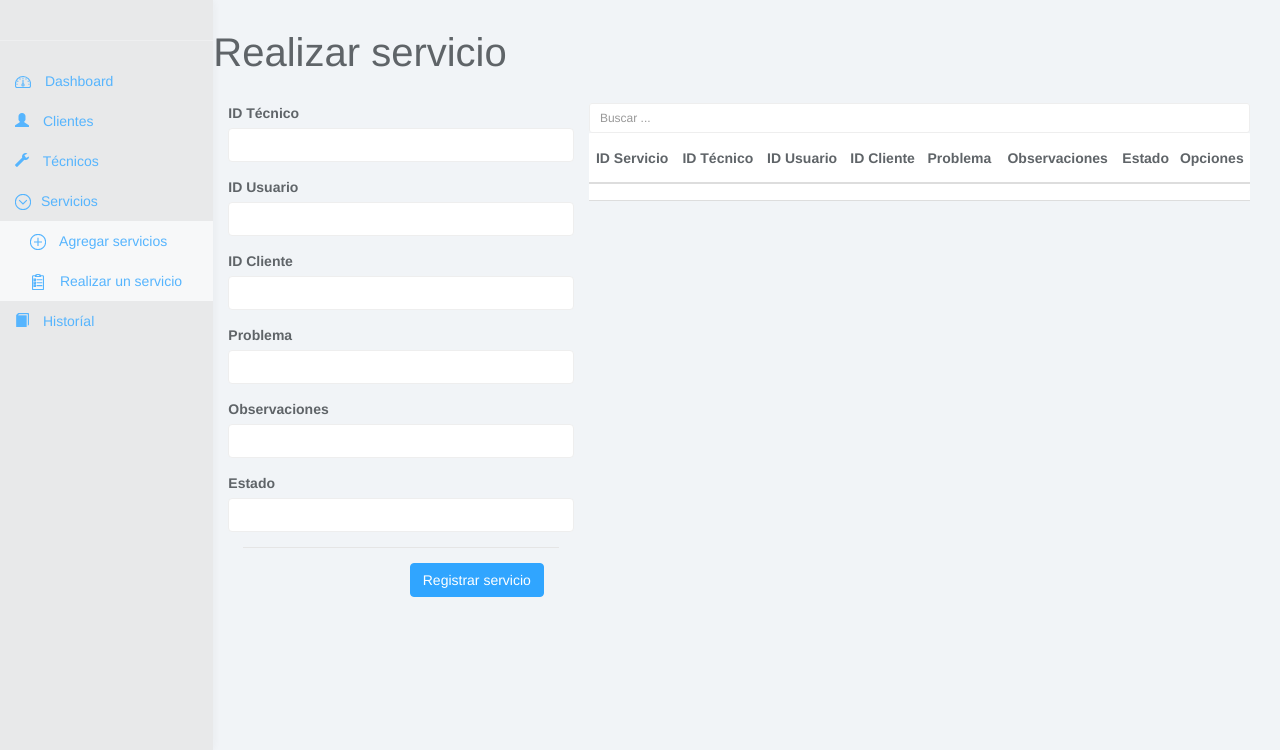
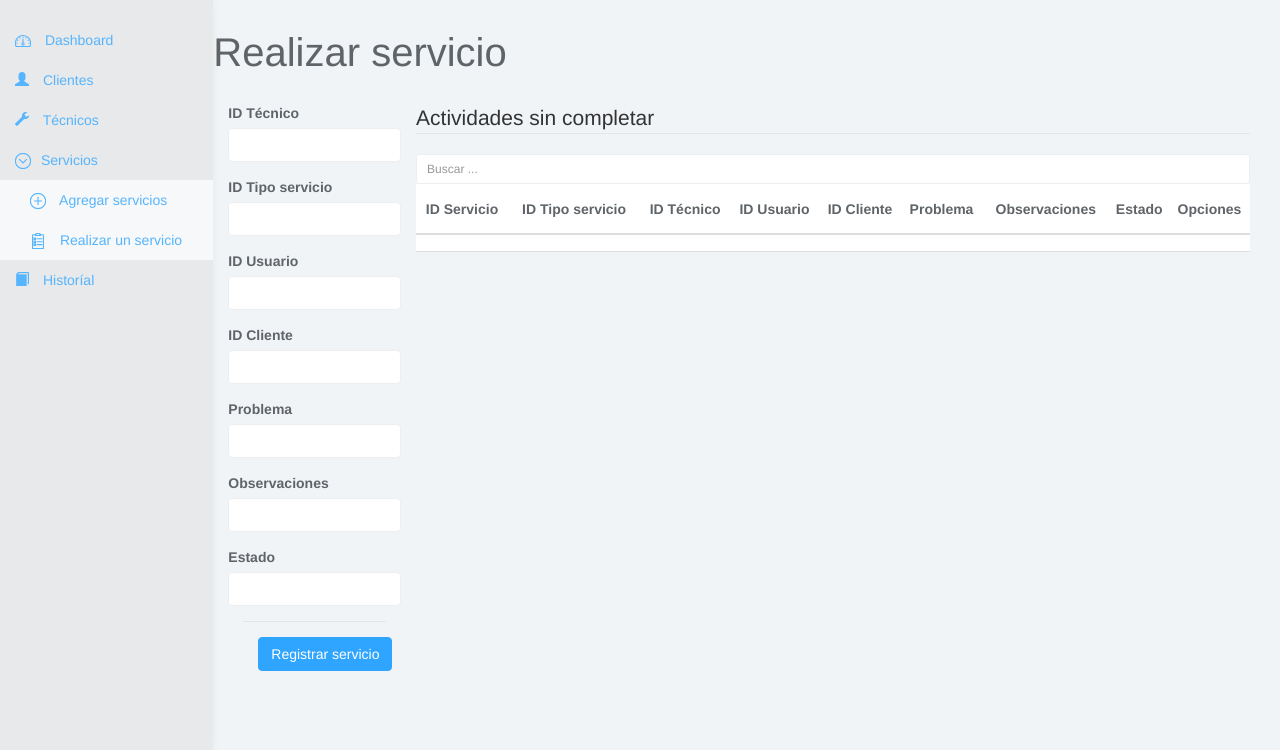
Before and after one commit to EduardoHdz/siicom-web, a Node project: template controllers/Panel/views/Servicios.ejs in a window 1280 px wide. Shown: the part 50-800 px from the top of the page. Run offline with Node 20 templates, Linux system fonts and the light colour scheme; the template is opened without the code that fills it, so the values that code supplies are empty; some libraries are stand-ins or nearby versions.

Commit message:
Se realizaron cambios esteticos y funcionales

```diff
--- a/controllers/Panel/index.js
+++ b/controllers/Panel/index.js
@@ -218,7 +218,7 @@ app.get('/infoS', login, function(req, res){
 });
 
 app.post('/Serv',login,function(req, res){
-	BD.query("INSERT INTO servicios (idTécnico, Problema, idUsuario, Observaciones, Estatus, idCliente) VALUES (?,?,?,?,?,?)",[req.body.idTecnico, req.body.Problema, req.body.idUsuario, req.body.Observaciones, req.body.Estatus, req.body.idCliente],
+	BD.query("INSERT INTO servicios (idTécnico, idTipoServicio, Problema, idUsuario, Observaciones, Estatus, idCliente) VALUES (?,?,?,?,?,?)",[req.body.idTecnico, req.body.idTipoServicio, req.body.Problema, req.body.idUsuario, req.body.Observaciones, req.body.Estatus, req.body.idCliente],
 		function(err, result){
 			console.log(err);
 			console.log(result);
@@ -235,13 +235,13 @@ app.get('/editServ/:id', login, function(req, res){
 });
 
 app.post('/upServ',login, function(req, res){
-	BD.query('UPDATE servicios set idTécnico = ?, Problema = ?, idUsuario = ?, Observaciones = ?, Estatus = ? WHERE idCliente = ?',[req.body.idTecnico, req.body.Problema, req.body.idUsuario, req.body.Observaciones, req.body.Estatus, req.body.idCliente],
+	BD.query('UPDATE servicios set idTécnico = ?, idTipoServicio = ?, Problema = ?, idUsuario = ?, Observaciones = ?, Estatus = ? WHERE idCliente = ?',[req.body.idTecnico, req.body.idTipoServicio, req.body.Problema, req.body.idUsuario, req.body.Observaciones, req.body.Estatus, req.body.idCliente],
 		function(err, result){
 			res.redirect('/services');
 		});
 });
 
-app.post('/ServDone/:id',login, function(req, res){
+app.get('/ServDone/:id',login, function(req, res){
 	BD.query('UPDATE servicios set Estatus = ?',[3, req.params.id],
 		function(err, result){
 			if(!err){
--- a/controllers/Panel/views/Secciones/footer.ejs
+++ b/controllers/Panel/views/Secciones/footer.ejs
@@ -10,11 +10,15 @@
     <script src="../js/inspinia.js"></script>
     <script src="../js/plugins/pace/pace.min.js"></script>
 	<script src="../js/bootstrap-table.js"></script>
+	 <!-- Sweet alert -->
+    <script src="js/plugins/sweetalert/sweetalert.min.js"></script>
+
 
 
 
 
 	<script>
+		$('#seccionMenu').text("<%=title%>");
 		$('#calendar').datepicker({
 		});
 
--- a/controllers/Panel/views/Secciones/head.ejs
+++ b/controllers/Panel/views/Secciones/head.ejs
@@ -7,12 +7,16 @@
 <link href="../font-awesome/css/font-awesome.css" rel="stylesheet">
 
 
+
 <link href="../css/animate.css" rel="stylesheet">
 <link href="../css/styles.css" rel="stylesheet">
 <link href="../css/style-form-medapply.css" rel="stylesheet">
 <link href="../css/bootstrap-table.css" rel="stylesheet">
 
 <link href="../css/plugins/footable/footable.core.css" rel="stylesheet">
+
+<!-- Sweet Alert -->
+    <link href="css/plugins/sweetalert/sweetalert.css" rel="stylesheet">
 
 
 
--- a/controllers/Panel/views/Secciones/menu.ejs
+++ b/controllers/Panel/views/Secciones/menu.ejs
@@ -24,11 +24,9 @@
 	</nav>
 
 	<div id="sidebar-collapse" style="background: rgb(230,230,230); opacity: 0.8;" class="col-sm-3 col-lg-2 sidebar">
-		<form role="search">
-			<div class="form-group">
-
-			</div>
-		</form>
+		<div style="text-align: center;">
+			<label id="seccionMenu" style="font-size: 30px;"></label>
+		</div>
 		<ul class="nav menu">
 			<li id="item1" class=""><a href="/dashboard"><svg class="glyph stroked dashboard-dial"><use xlink:href="#stroked-dashboard-dial"></use></svg> Dashboard</a></li>
 			<li id="item2" class=""><a href="/client"><span class="glyphicon glyphicon-user"></span> Clientes</a></li>
--- a/controllers/Panel/views/Servicios.ejs
+++ b/controllers/Panel/views/Servicios.ejs
@@ -19,37 +19,42 @@
 
 
   <div class="ibox-content">
-     <div class="col-md-4">
+     <div class="col-md-2">
           <form action="/Serv" method="post" class="form-horizontal">
 
             <div class="form-group">
               <label for="idTecnico" control-label">ID Técnico</label>
-              <input type="text" id="idTecnico" name="idTecnico" class="form-control">
+              <input type="text" id="idTecnico" name="idTecnico" class="form-control" required="">
+            </div>
+
+            <div class="form-group">
+              <label for="idTipoServ" control-label">ID Tipo servicio</label>
+              <input type="text" id="idTipoServ" name="idTipoServicio" class="form-control" required="">
             </div>
 
             <div class="form-group">
               <label for="idUsuario">ID Usuario</label>
-              <input type="text" id="idUsuario" name="idUsuario" class="form-control">
+              <input type="text" id="idUsuario" name="idUsuario" class="form-control" required="">
             </div>
 
             <div class="form-group">
               <label for="idCliente">ID Cliente</label>
-              <input type="text" id="idCliente" name="idCliente" class="form-control">
+              <input type="text" id="idCliente" name="idCliente" class="form-control" required="">
             </div>
 
             <div class="form-group">
               <label for="Problema">Problema</label>
-              <input type="text" id="Problema" name="Problema" class="form-control">
+              <input type="text" id="Problema" name="Problema" class="form-control" required="">
             </div>
 
             <div class="form-group">
               <label for="Observaciones">Observaciones</label>
-              <input type="text" id="Observaciones" name="Observaciones" class="form-control">
+              <input type="text" id="Observaciones" name="Observaciones" class="form-control" required="">
             </div>
 
             <div class="form-group">
               <label for="Estado">Estado</label>
-              <input type="text" id="Estado" name="Estatus" class="form-control">
+              <input type="text" id="Estado" name="Estatus" class="form-control" required="">
             </div>
 
               <div class="modal-footer">
@@ -58,14 +63,16 @@
           </form>
     </div>
 
-    <div class="col-md-8">
+    <div class="col-md-10">
+        <fieldset>
+        <legend> Actividades sin completar</legend>
           <div class="scroll">
             <input type="text" class="form-control input-sm m-b-xs" id="filter" placeholder="Buscar ...">
               <table class="footable table table-stripped" data-filter="#filter" data-page-size="6" id="informacion">
                 <thead>
                   <tr>
-
                    <th nowrap>ID Servicio</th>
+                   <th nowrap>ID Tipo servicio</th>
                    <th nowrap>ID Técnico</th>
                    <th nowrap>ID Usuario</th>
                    <th nowrap>ID Cliente</th>
@@ -73,11 +80,9 @@
                    <th nowrap>Observaciones</th>
                    <th nowrap>Estado</th>
                    <th nowrap>Opciones</th>
-
                   </tr>
                 </thead>
                 <tbody class="Table">
-
                 </tbody>
                 <tfoot>
                   <tr>
@@ -88,6 +93,7 @@
                 </tfoot>
               </table>
             </div>
+        </fieldset>
      </div>
 
 
@@ -107,32 +113,37 @@
                     <div class="controls">
                         <div class="form-group">
                           <label for="idTecnico1" control-label">ID Técnico</label>
-                          <input type="text" id="idTecnico1" name="idTecnico" class="form-control">
+                          <input type="text" id="idTecnico1" name="idTecnico" class="form-control" required="">
+                        </div>
+
+                        <div class="form-group">
+                          <label for="idTipoServ1" control-label">ID Tipo servicio</label>
+                          <input type="text" id="idTipoServ1" name="idTipoServicio" class="form-control" required="">
                         </div>
 
                         <div class="form-group">
                           <label for="idUsuario1">ID Usuario</label>
-                          <input type="text" id="idUsuario1" name="idUsuario" class="form-control">
+                          <input type="text" id="idUsuario1" name="idUsuario" class="form-control" required="">
                         </div>
 
                         <div class="form-group">
                           <label for="idCliente1">ID Cliente</label>
-                          <input type="text" id="idCliente1" name="idCliente" class="form-control">
+                          <input type="text" id="idCliente1" name="idCliente" class="form-control" required="">
                         </div>
 
                         <div class="form-group">
                           <label for="Problema1">Problema</label>
-                          <input type="text" id="Problema1" name="Problema" class="form-control">
+                          <input type="text" id="Problema1" name="Problema" class="form-control" required="">
                         </div>
 
                         <div class="form-group">
                           <label for="Observaciones1">Observaciones</label>
-                          <input type="text" id="Observaciones1" name="Observaciones" class="form-control">
+                          <input type="text" id="Observaciones1" name="Observaciones" class="form-control" required="">
                         </div>
 
                         <div class="form-group">
                           <label for="Estado1">Estado</label>
-                          <input type="text" id="Estado1" name="Estatus" class="form-control">
+                          <input type="text" id="Estado1" name="Estatus" class="form-control" required="">
                         </div>
                         <input type="hidden" class="form-control" id="id" name="idServicio" required="" >
                         </div>
@@ -173,7 +184,17 @@
      }
 
       function delServ(id) {
-         $.ajax({
+          swal({
+            title: "¿Estás seguro?",
+            text: "¡No podrás recuperar el registro!",
+            type: "warning",
+            showCancelButton: true,
+            confirmButtonColor: "#DD6B55",
+            confirmButtonText: "Si, dale cuello!",
+            closeOnConfirm: false
+          }, function () {
+            swal("Eliminado!", "El registro ha sido eliminado.", "success", setTimeout(function() {
+              $.ajax({
              url: "/delServ/" + id + "",
              type: "GET",
              success: function (result) {
@@ -185,10 +206,15 @@
              }, error: function (result) {
                 alert(result);
              }
-         });
+              });
+
+            }, 1200));
+
+        });
      }
 
      function Done(id) {
+       swal("¡Buen trabajo!", "¡La actividad ha sido completada!", "success", setTimeout(function() {
          $.ajax({
              url: "/ServDone/" + id + "",
              type: "GET",
@@ -199,9 +225,10 @@
                   alert("Ocurrio un error: "+ result);
                 }
              }, error: function (result) {
-                alert(result);
+                alert(result[0].err);
              }
          });
+      }, 2000));
      }
 
 		$(document).ready(function(){
@@ -222,13 +249,14 @@
 
                         $('.Table').append(row);
                         row.append($("<td>" + result[i].idServicio + "</td>"));
+                        row.append($("<td>" + result[i].idTipoServicio + "</td>"));
                         row.append($("<td>" + result[i].idTécnico + "</td>"));
                         row.append($("<td>" + result[i].idUsuario + "</td>"));
                         row.append($("<td>" + result[i].idCliente + "</td>"));
                         row.append($("<td>"+ result[i].Problema + "</td>"));
                         row.append($("<td>"+ result[i].Observaciones + "</td>"));
                         row.append($("<td>"+ result[i].Estatus + "</td>"));
-                        row.append($("<td >" + "<button onclick=Done("+result[i].idServicio+") class='widget-icon'><i class='fa fa-check-square-o text-navy'></i></button>" +" &nbsp; " + "<button onclick=editarServ("+result[i].idServicio+") class='widget-icon'><i class='fa fa-edit text-navy'></i></button>" + " &nbsp; " + "<button class='widget-icon' id='Opcion2' onclick=delServ("+result[i].idServicio+")><i class='fa fa-trash text-navy'></i></button>" + "</td>"));
+                        row.append($("<td >" +" &nbsp; " + "<button onclick=Done("+result[i].idServicio+") class='widget-icon'><i class='fa fa-check-square-o text-navy'></i></button>" +" &nbsp; " + "<button onclick=editarServ("+result[i].idServicio+") class='widget-icon'><i class='fa fa-edit text-navy'></i></button>" + " &nbsp; " + "<button class='widget-icon' id='Opcion2' onclick=delServ("+result[i].idServicio+")><i class='fa fa-trash text-navy'></i></button>" + "</td>"));
                         $('.footable').footable();
                   		}
 			        }
```
